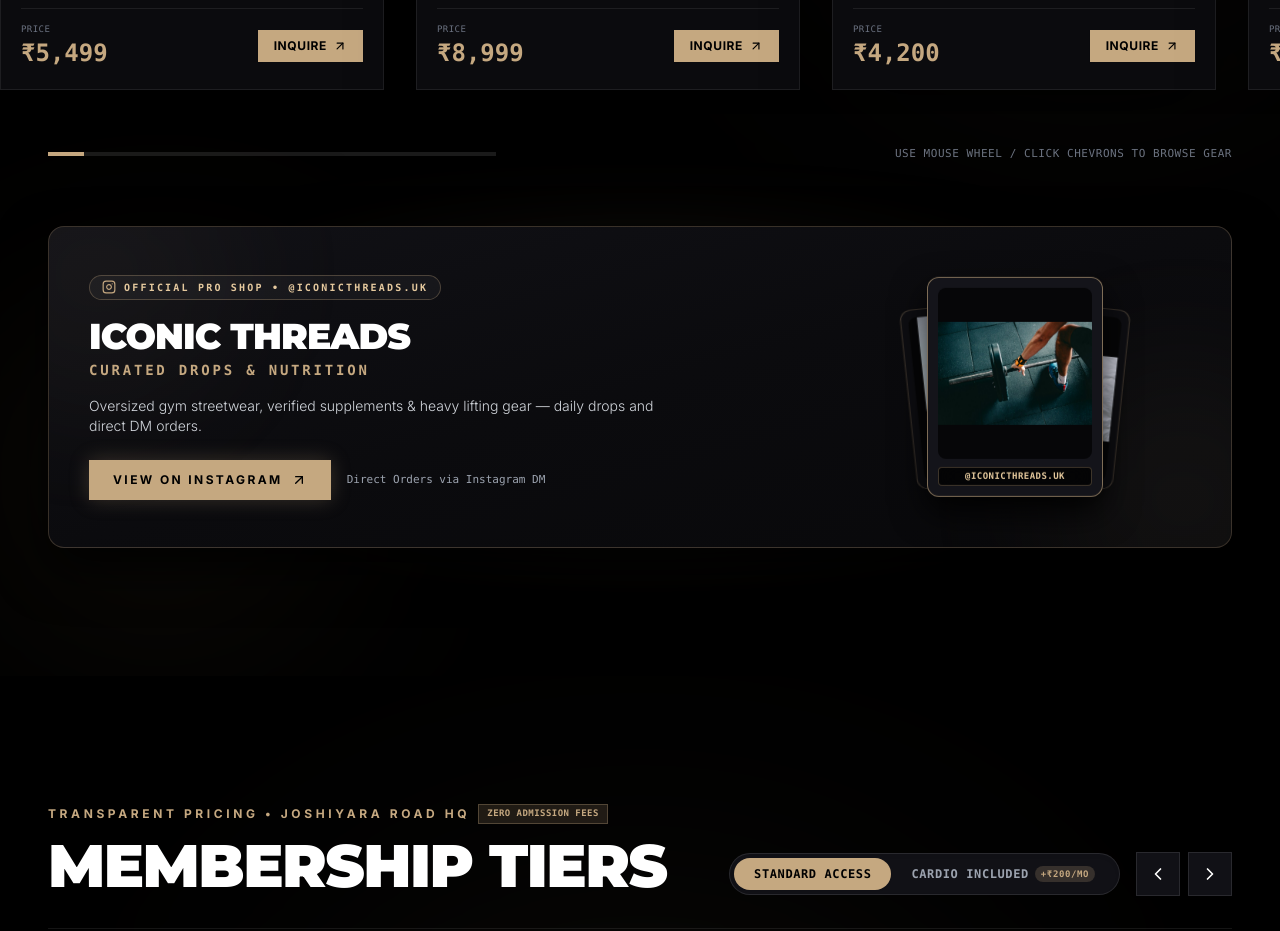
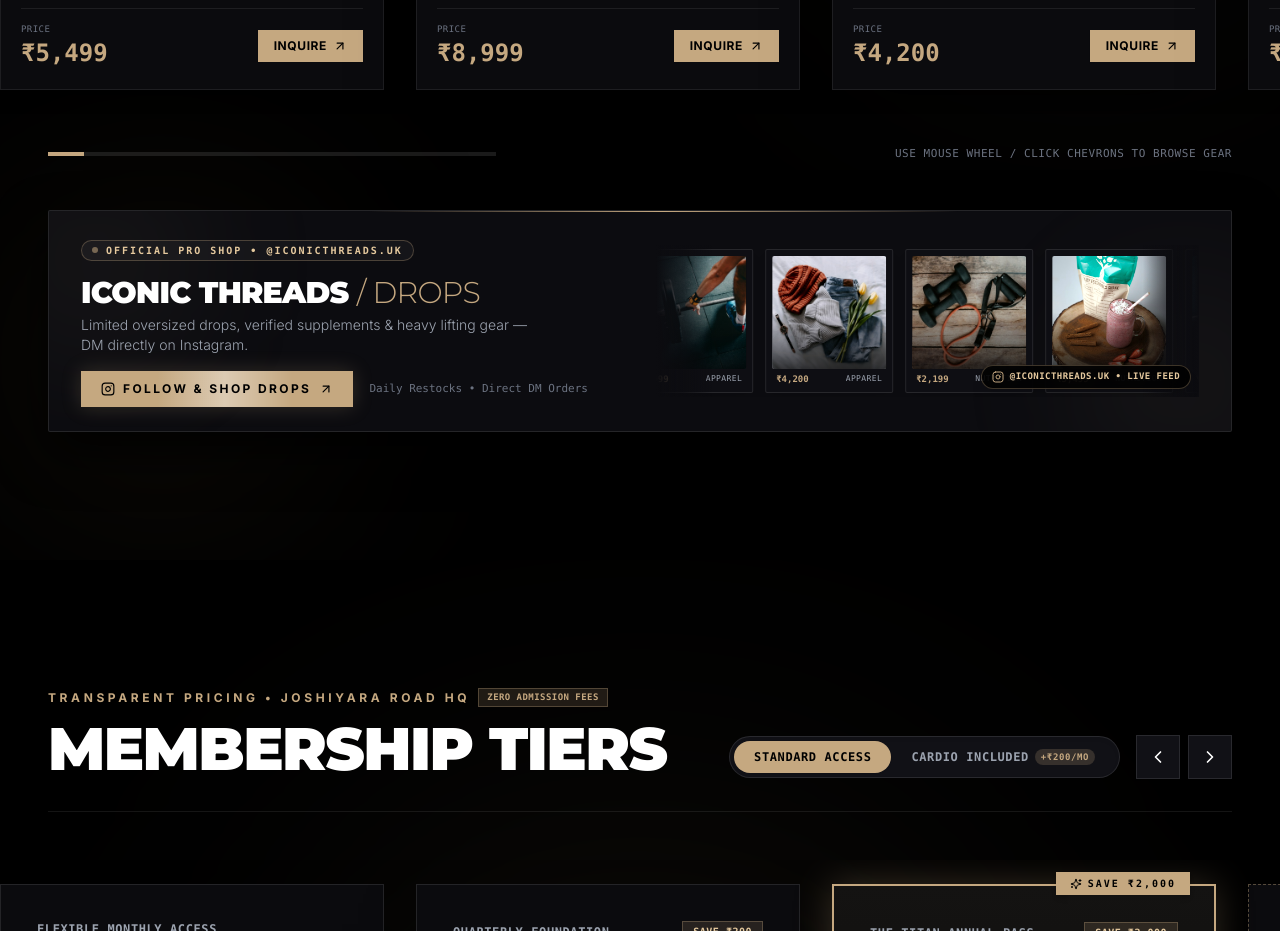
Before and after one commit to alok0770/the-fitness-club, a React (Vite) app in the folder frontend/: page / in a window 1280 px wide. Shown: the part 3580-4511 px from the top of the page. Built offline with nearby package versions, Linux system fonts and the light colour scheme; no server answers; the HTML template or start-up script is replaced by a standard one.

Commit message:
feat(pro-shop): luxury architectural spotlight strip for @iconicthreads.uk with kinetic lookbook reel

```diff
--- a/frontend/src/components/products/ProductsSection.jsx
+++ b/frontend/src/components/products/ProductsSection.jsx
@@ -1,10 +1,11 @@
 import React, { useState, useRef, useEffect } from 'react';
-import { motion } from 'framer-motion';
+import { motion, useMotionValue, useMotionTemplate } from 'framer-motion';
 import {
   ChevronLeft,
   ChevronRight,
   ArrowUpRight,
   ShoppingBag,
+  Instagram,
 } from 'lucide-react';
 import { getWhatsAppUrl, PRO_SHOP_INSTAGRAM_URL, PRO_SHOP_INSTAGRAM_HANDLE } from '../../config/siteConfig';
 
@@ -310,13 +311,31 @@ export default function ProductsSection({ products = [] }) {
   const [scrollProgress, setScrollProgress] = useState(0);
   const [canScrollLeft, setCanScrollLeft] = useState(false);
   const [canScrollRight, setCanScrollRight] = useState(true);
-  const [isBannerHovered, setIsBannerHovered] = useState(false);
+  const mouseX = useMotionValue(0);
+  const mouseY = useMotionValue(0);
+
+  const handleBannerMouseMove = ({ currentTarget, clientX, clientY }) => {
+    const { left, top } = currentTarget.getBoundingClientRect();
+    mouseX.set(clientX - left);
+    mouseY.set(clientY - top);
+  };
+
+  const spotlightBackground = useMotionTemplate`radial-gradient(320px circle at ${mouseX}px ${mouseY}px, rgba(197, 168, 128, 0.14), transparent 75%)`;
 
   const allProducts = products && products.length > 0 ? products : DEFAULT_PRODUCTS;
 
-  // Sourcing Lookbook Images for Fan preview
-  const fallbackImages = ['/assets/product-1.jpg', '/assets/product-2.jpg', '/assets/product-3.jpg'];
-  const lookbookImages = [0, 1, 2].map((i) => allProducts[i]?.image || fallbackImages[i]);
+  // Sourcing Lookbook Reel products (duplicated for smooth infinite horizontal loop)
+  const fallbackImages = ['/assets/product-1.jpg', '/assets/product-2.jpg', '/assets/product-3.jpg', '/assets/product-4.jpg'];
+  const fallbackReel = [
+    { name: 'Oversized Pump Cover', price: '₹2,499', image: '/assets/product-3.jpg', category: 'Apparel' },
+    { name: 'Creapure Micronized', price: '₹2,199', image: '/assets/product-4.jpg', category: 'Nutrition' },
+    { name: 'Hydrolyzed Native Whey', price: '₹5,499', image: '/assets/product-1.jpg', category: 'Nutrition' },
+    { name: 'Leather Lever Belt', price: '₹8,999', image: '/assets/product-2.jpg', category: 'Apparel' },
+    { name: 'Heavy French Terry Hoodie', price: '₹4,200', image: '/assets/product-3.jpg', category: 'Apparel' },
+    { name: 'High-Stim Pre-Workout', price: '₹3,499', image: '/assets/product-4.jpg', category: 'Nutrition' },
+  ];
+  const sourceReel = allProducts.length >= 4 ? allProducts.slice(0, 6) : fallbackReel;
+  const marqueeList = [...sourceReel, ...sourceReel];
 
   const categories = ['ALL', 'APPAREL', 'NUTRITION'];
 
@@ -508,147 +527,142 @@ export default function ProductsSection({ products = [] }) {
         </div>
       </div>
 
-      {/* ==================== 4. LUXURY EDITORIAL LOOKBOOK INSTAGRAM BANNER ==================== */}
-      <div className="max-w-7xl mx-auto px-6 md:px-12 mt-12 sm:mt-16">
+      {/* ==================== 4. LUXURY SPOTLIGHT INSTAGRAM BANNER ==================== */}
+      <div className="max-w-7xl mx-auto px-6 md:px-12 mt-10 sm:mt-12">
         <motion.div
-          initial={{ opacity: 0, y: 35 }}
+          initial={{ opacity: 0, y: 25 }}
           whileInView={{ opacity: 1, y: 0 }}
-          viewport={{ once: true, margin: '-50px' }}
-          transition={{ duration: 0.6 }}
-          className="relative group"
-          onMouseEnter={() => setIsBannerHovered(true)}
-          onMouseLeave={() => setIsBannerHovered(false)}
+          viewport={{ once: true, margin: '-40px' }}
+          transition={{ duration: 0.5 }}
+          onMouseMove={handleBannerMouseMove}
+          className="relative group bg-[#0c0c10] border border-white/[0.1] hover:border-[#c5a880]/40 rounded-sm py-5 px-5 sm:py-6 sm:px-8 shadow-[0_20px_50px_rgba(0,0,0,0.85)] overflow-hidden transition-colors duration-500"
         >
-          {/* Subtle Ambient Gold Radial Glow (No loud neon/pink!) */}
-          <div className="absolute -inset-1 bg-[radial-gradient(circle_at_center,rgba(197,168,128,0.18)_0%,rgba(197,168,128,0.05)_50%,transparent_80%)] rounded-3xl blur-2xl group-hover:opacity-100 opacity-60 transition-opacity duration-700 pointer-events-none" />
+          {/* Interactive Cursor-Tracking Gold Spotlight (Framer Motion zero re-renders) */}
+          <motion.div
+            className="pointer-events-none absolute -inset-px transition-opacity duration-300 opacity-0 group-hover:opacity-100 z-0"
+            style={{ background: spotlightBackground }}
+          />
 
-          {/* Full-width obsidian card */}
-          <div className="relative w-full bg-gradient-to-br from-[#111116] via-[#0b0b0e] to-[#08080a] border border-[#c5a880]/25 group-hover:border-[#c5a880]/60 p-7 sm:p-10 rounded-2xl shadow-[0_20px_50px_rgba(0,0,0,0.85)] overflow-hidden transition-all duration-500">
-            {/* Subtle background luxury accents */}
-            <div className="absolute -top-24 -left-24 w-72 h-72 bg-[#c5a880]/[0.04] rounded-full blur-3xl pointer-events-none" />
-            <div className="absolute -bottom-24 -right-24 w-72 h-72 bg-[#c5a880]/[0.05] rounded-full blur-3xl pointer-events-none" />
+          {/* Ambient Gold Hairline Beam (Horizontal Shimmer Sweep) */}
+          <div className="absolute top-0 left-0 right-0 h-[1px] overflow-hidden pointer-events-none z-20">
+            <motion.div
+              animate={{ x: ['-100%', '200%'] }}
+              transition={{ repeat: Infinity, duration: 4.5, ease: 'easeInOut' }}
+              className="w-1/2 h-full bg-gradient-to-r from-transparent via-[#c5a880] to-transparent"
+            />
+          </div>
 
-            <div className="relative z-10 flex flex-col lg:flex-row items-center justify-between gap-8 lg:gap-12">
-              {/* Left Column (Editorial Copy & CTA) */}
-              <div className="flex-1 space-y-4 text-center lg:text-left">
-                {/* Subtle gold eyebrow pill with clean monochrome Instagram icon */}
-                <div className="inline-flex items-center gap-2 px-3 py-1 bg-white/[0.04] border border-[#c5a880]/30 rounded-full">
-                  <svg
-                    className="w-3.5 h-3.5 text-[#c5a880]"
-                    viewBox="0 0 24 24"
-                    fill="none"
-                    stroke="currentColor"
-                    strokeWidth="2"
-                    strokeLinecap="round"
-                    strokeLinejoin="round"
-                  >
-                    <rect x="2" y="2" width="20" height="20" rx="5" ry="5" />
-                    <path d="M16 11.37A4 4 0 1 1 12.63 8 4 4 0 0 1 16 11.37z" />
-                    <line x1="17.5" y1="6.5" x2="17.51" y2="6.5" />
-                  </svg>
-                  <span className="text-[10px] font-mono uppercase tracking-[0.22em] text-[#e5c99e] font-semibold">
+          {/* Subtle Ambient Radial Backdrops */}
+          <div className="absolute -top-16 -left-16 w-56 h-56 bg-[#c5a880]/[0.05] rounded-full blur-3xl pointer-events-none" />
+          <div className="absolute -bottom-16 -right-16 w-56 h-56 bg-[#c5a880]/[0.05] rounded-full blur-3xl pointer-events-none" />
+
+          {/* 12-Column Architectural Zero Dead Space Grid */}
+          <div className="relative z-10 grid grid-cols-1 lg:grid-cols-12 gap-6 lg:gap-8 items-center">
+            {/* Left Column (Editorial Copy & Magnetic Shimmer CTA) */}
+            <div className="lg:col-span-6 space-y-3 sm:space-y-3.5 text-left">
+              {/* Monospace Eyebrow with Pulsing Gold Dot */}
+              <div className="inline-flex items-center gap-2 px-2.5 py-0.5 bg-white/[0.04] border border-[#c5a880]/30 rounded-full w-fit">
+                <span className="w-1.5 h-1.5 rounded-full bg-[#c5a880] animate-pulse" />
+                <span className="text-[10px] font-mono uppercase tracking-[0.2em] text-[#e5c99e] font-semibold">
                   OFFICIAL PRO SHOP • @ICONICTHREADS.UK
                 </span>
               </div>
 
+              {/* Compact Headline & Hook */}
               <div className="space-y-1">
-                  <h3 className="text-2xl sm:text-3xl md:text-4xl font-black uppercase tracking-tight text-white font-display">
-                    ICONIC THREADS
+                <h3 className="text-2xl sm:text-3xl font-display font-black uppercase tracking-tight text-white leading-none">
+                  ICONIC THREADS <span className="text-[#c5a880] font-light">/ DROPS</span>
                 </h3>
-                  <p className="text-xs sm:text-sm font-mono tracking-widest text-[#c5a880] uppercase font-semibold">
-                    CURATED DROPS & NUTRITION
+                <p className="text-xs sm:text-sm text-gray-400 max-w-md font-light leading-relaxed">
+                  Limited oversized drops, verified supplements &amp; heavy lifting gear — DM directly on Instagram.
                 </p>
               </div>
 
-                <p className="text-xs sm:text-sm text-gray-300 font-light leading-relaxed max-w-xl">
-                  Oversized gym streetwear, verified supplements & heavy lifting gear — daily drops and direct DM orders.
-                </p>
-
-                <div className="pt-2 flex flex-col sm:flex-row items-center justify-center lg:justify-start gap-4">
+              {/* Magnetic Shimmer CTA Row */}
+              <div className="pt-0.5 flex flex-wrap items-center gap-3.5 sm:gap-4">
                 <a
                   href={PRO_SHOP_INSTAGRAM_URL}
                   target="_blank"
                   rel="noopener noreferrer"
-                    className="inline-flex items-center gap-2 px-6 py-3 bg-[#c5a880] hover:bg-white text-black font-bold uppercase tracking-widest text-xs transition-all duration-300 shadow-[0_0_20px_rgba(197,168,128,0.25)] hover:shadow-[0_0_30px_rgba(255,255,255,0.4)] cursor-pointer"
+                  className="inline-flex items-center gap-2 px-5 py-2.5 bg-[#c5a880] hover:bg-white text-black text-xs font-bold uppercase tracking-widest relative overflow-hidden group/cta transition-all duration-300 shadow-[0_0_20px_rgba(197,168,128,0.22)] hover:shadow-[0_0_25px_rgba(255,255,255,0.4)] cursor-pointer"
                 >
-                    <span>VIEW ON INSTAGRAM</span>
-                    <ArrowUpRight className="w-4 h-4 text-black" />
+                  {/* Sleek periodic diagonal light sheen sweep */}
+                  <motion.div
+                    animate={{ x: ['-120%', '220%'] }}
+                    transition={{ repeat: Infinity, duration: 3.5, ease: 'easeInOut', repeatDelay: 1.5 }}
+                    className="absolute inset-0 w-1/2 h-full bg-gradient-to-r from-transparent via-white/40 to-transparent -skew-x-12 pointer-events-none"
+                  />
+                  <Instagram className="w-3.5 h-3.5 text-black shrink-0 relative z-10" />
+                  <span className="relative z-10 font-bold">FOLLOW &amp; SHOP DROPS</span>
+                  <ArrowUpRight className="w-3.5 h-3.5 text-black transition-transform duration-300 group-hover/cta:translate-x-0.5 group-hover/cta:-translate-y-0.5 shrink-0 relative z-10" />
                 </a>
 
-                  <span className="text-[11px] font-mono text-gray-400">
-                    Direct Orders via Instagram DM
+                <span className="text-[11px] font-mono text-gray-500">
+                  Daily Restocks • Direct DM Orders
                 </span>
               </div>
             </div>
 
-              {/* Right Column (Animated 3-Card Lookbook Fan) */}
-              <div className="relative w-full lg:w-auto flex items-center justify-center py-6 sm:py-8 lg:py-0 px-4">
-                <div className="relative w-64 sm:w-72 md:w-80 h-52 sm:h-60 flex items-center justify-center">
-                  {/* Card 0 (Left Fan Card) */}
+            {/* Right Column (Kinetic Auto-Gliding Lookbook Reel) */}
+            <div className="lg:col-span-6 w-full relative overflow-hidden py-1">
+              {/* Left & Right Vantablack Edge Fades */}
+              <div className="absolute top-0 bottom-0 left-0 w-10 sm:w-14 bg-gradient-to-r from-[#0c0c10] via-[#0c0c10]/70 to-transparent z-10 pointer-events-none" />
+              <div className="absolute top-0 bottom-0 right-0 w-10 sm:w-14 bg-gradient-to-l from-[#0c0c10] via-[#0c0c10]/70 to-transparent z-10 pointer-events-none" />
+
+              {/* Infinite Filmstrip Reel */}
               <motion.div
-                    animate={
-                      isBannerHovered
-                        ? { x: -65, y: -4, rotate: -10, scale: 0.95 }
-                        : { x: -35, y: 6, rotate: -6, scale: 0.9 }
-                    }
-                    transition={{ type: 'spring', stiffness: 220, damping: 22 }}
-                    className="absolute w-32 sm:w-36 md:w-40 aspect-[4/5] rounded-xl bg-[#0e0e12] border border-[#c5a880]/30 shadow-2xl overflow-hidden p-2 flex items-center justify-center z-10 pointer-events-none"
+                animate={{ x: ['0%', '-50%'] }}
+                transition={{
+                  x: {
+                    repeat: Infinity,
+                    repeatType: 'loop',
+                    duration: 22,
+                    ease: 'linear',
+                  },
+                }}
+                className="flex items-center gap-3 w-max"
               >
-                    <div className="w-full h-full rounded-lg bg-black/60 overflow-hidden flex items-center justify-center">
+                {marqueeList.map((item, idx) => (
+                  <motion.a
+                    key={`${item.id || item.name}-${idx}`}
+                    href={PRO_SHOP_INSTAGRAM_URL}
+                    target="_blank"
+                    rel="noopener noreferrer"
+                    whileHover={{ y: -4, scale: 1.04 }}
+                    transition={{ type: 'spring', stiffness: 300, damping: 20 }}
+                    className="group/tile relative w-24 h-28 sm:w-28 sm:h-32 md:w-32 md:h-36 shrink-0 bg-[#0e0e13] border border-white/10 hover:border-[#c5a880] rounded-sm overflow-hidden flex flex-col justify-between p-1.5 transition-colors duration-200 cursor-pointer shadow-lg"
+                  >
+                    {/* Product Image Stage */}
+                    <div className="relative w-full flex-1 rounded-sm overflow-hidden bg-black/60 flex items-center justify-center">
                       <img
-                        src={lookbookImages[0]}
-                        alt="Lookbook 1"
-                        className="w-full h-full object-contain filter contrast-[1.04]"
+                        src={item.image || fallbackImages[idx % fallbackImages.length]}
+                        alt={item.name}
+                        className="w-full h-full object-cover transition-transform duration-500 group-hover/tile:scale-110 filter contrast-[1.05]"
+                        loading="lazy"
                       />
+                      <div className="absolute inset-0 bg-gradient-to-t from-black/75 via-transparent to-transparent pointer-events-none" />
                     </div>
+
+                    {/* Micro Bottom Spec Tag */}
+                    <div className="mt-1 flex items-center justify-between px-1">
+                      <span className="text-[9px] font-mono font-bold text-[#c5a880] truncate">
+                        {formatPrice(item.price)}
+                      </span>
+                      <span className="text-[8px] font-mono uppercase tracking-wider text-gray-400 truncate max-w-[55px]">
+                        {item.category || 'Gear'}
+                      </span>
+                    </div>
+                  </motion.a>
+                ))}
               </motion.div>
 
-                  {/* Card 2 (Right Fan Card) */}
-                  <motion.div
-                    animate={
-                      isBannerHovered
-                        ? { x: 65, y: -4, rotate: 10, scale: 0.95 }
-                        : { x: 35, y: 6, rotate: 6, scale: 0.9 }
-                    }
-                    transition={{ type: 'spring', stiffness: 220, damping: 22 }}
-                    className="absolute w-32 sm:w-36 md:w-40 aspect-[4/5] rounded-xl bg-[#0e0e12] border border-[#c5a880]/30 shadow-2xl overflow-hidden p-2 flex items-center justify-center z-10 pointer-events-none"
-                  >
-                    <div className="w-full h-full rounded-lg bg-black/60 overflow-hidden flex items-center justify-center">
-                      <img
-                        src={lookbookImages[2]}
-                        alt="Lookbook 3"
-                        className="w-full h-full object-contain filter contrast-[1.04]"
-                      />
-                    </div>
-                  </motion.div>
-
-                  {/* Card 1 (Center Front Card with Idle Float) */}
-                  <motion.div
-                    animate={
-                      isBannerHovered
-                        ? { y: -12, scale: 1.05, rotate: 0 }
-                        : { y: [0, -6, 0], scale: 1, rotate: 0 }
-                    }
-                    transition={
-                      isBannerHovered
-                        ? { type: 'spring', stiffness: 220, damping: 22 }
-                        : { repeat: Infinity, duration: 3.5, ease: 'easeInOut' }
-                    }
-                    className="relative w-36 sm:w-40 md:w-44 aspect-[4/5] rounded-xl bg-[#14141a] border border-[#c5a880]/60 shadow-[0_15px_35px_rgba(0,0,0,0.9)] overflow-hidden p-2.5 flex flex-col justify-between z-20"
-                  >
-                    <div className="w-full flex-1 rounded-lg bg-black/70 overflow-hidden flex items-center justify-center relative">
-                      <img
-                        src={lookbookImages[1]}
-                        alt="Lookbook 2"
-                        className="w-full h-full object-contain filter contrast-[1.06]"
-                      />
-                    </div>
-                    <div className="mt-2 py-0.5 px-2 bg-black/80 backdrop-blur-md border border-[#c5a880]/30 text-center rounded">
-                      <span className="text-[9px] font-mono uppercase tracking-wider text-[#e5c99e] font-semibold truncate block">
-                        @iconicthreads.uk
+              {/* Floating Glass Pill */}
+              <div className="absolute bottom-1.5 right-1.5 sm:bottom-2 sm:right-2 z-20 pointer-events-none">
+                <div className="inline-flex items-center gap-1.5 px-2 py-0.5 sm:px-2.5 sm:py-1 bg-black/85 backdrop-blur-md border border-[#c5a880]/30 rounded-full shadow-lg">
+                  <Instagram className="w-3 h-3 text-[#c5a880]" />
+                  <span className="text-[9px] font-mono uppercase tracking-wider text-[#e5c99e] font-semibold">
+                    @iconicthreads.uk • Live Feed
                   </span>
-                    </div>
-                  </motion.div>
                 </div>
               </div>
             </div>
```
Lines whose indentation alone changed are shown as unchanged.
